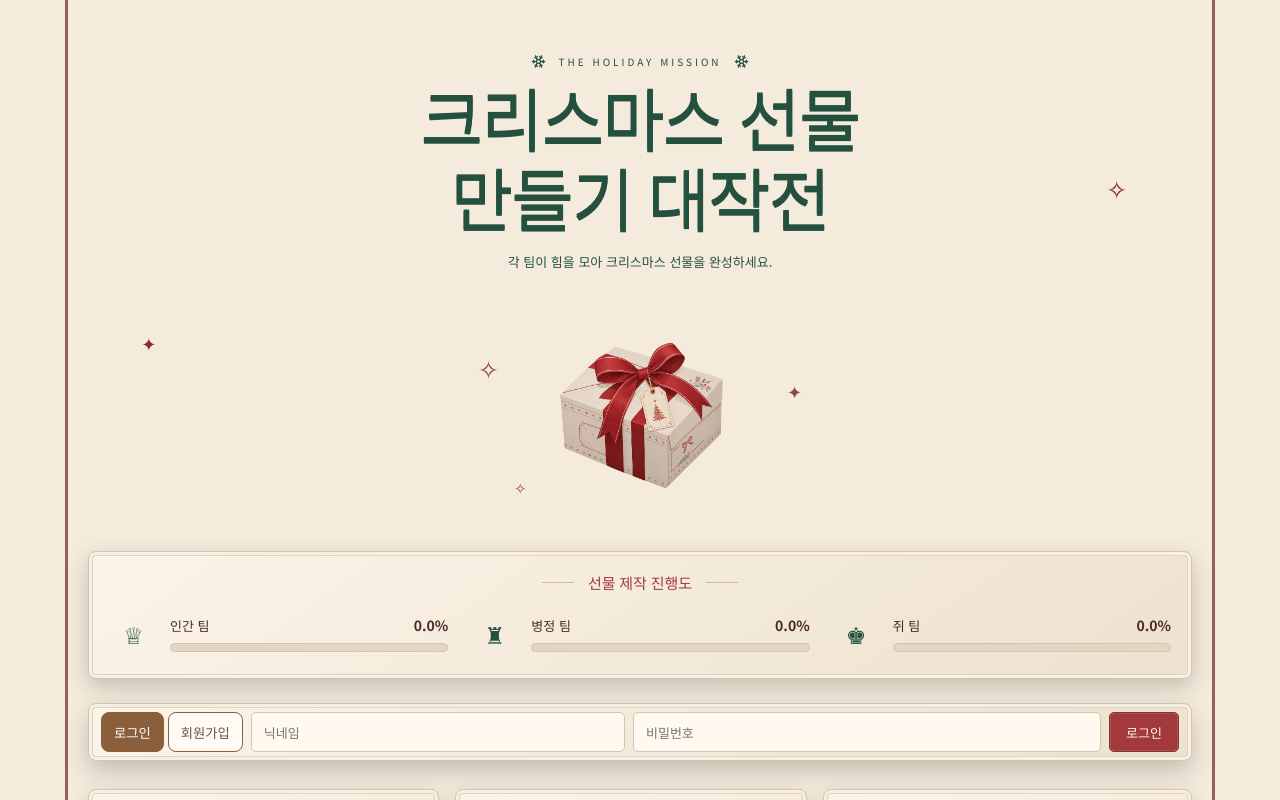
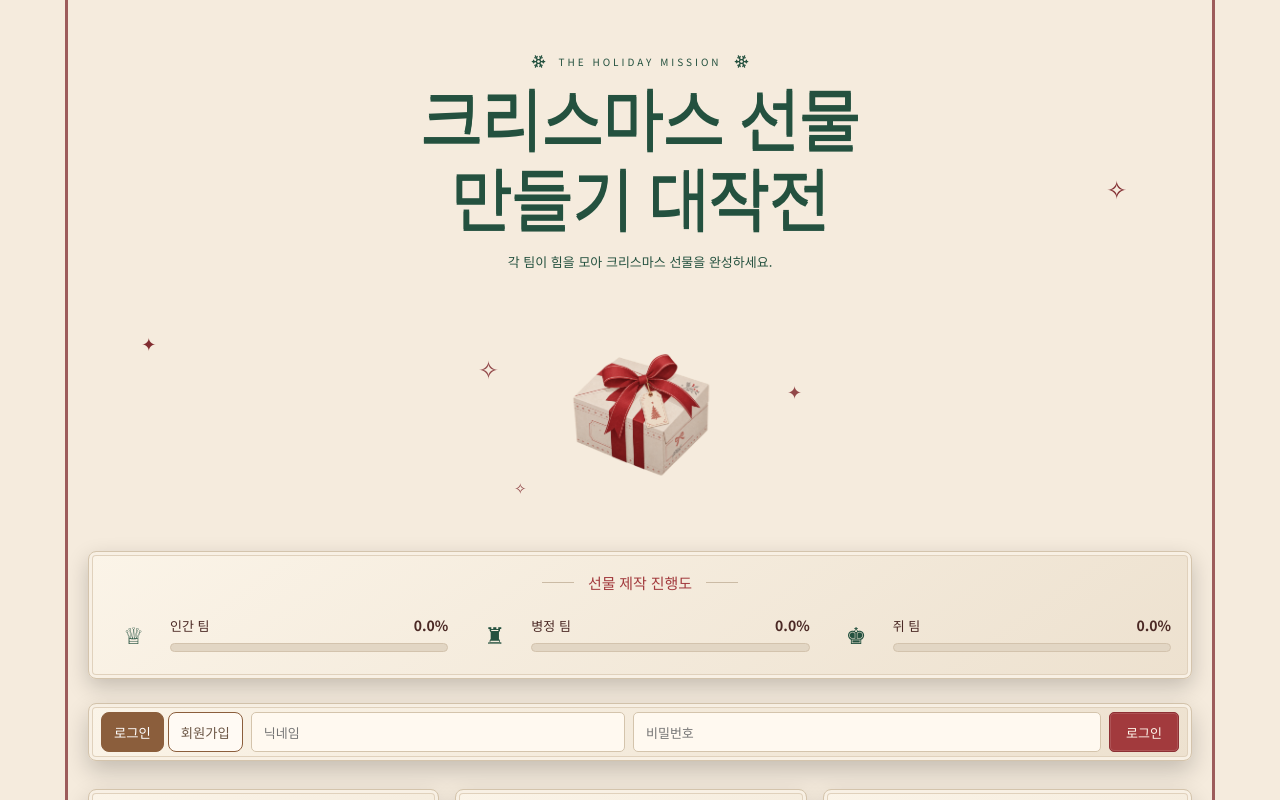
Before and after one commit to DoA-xoxo/gift, a Next.js app in the folder christmas-gift-next/: page / in a window 1280 px wide. Shown: the top 800 px of the page. Built offline with nearby package versions, Linux system fonts and the light colour scheme; no server answers; the database is empty; a web font is replaced by a local one.

Commit message:
Update globals.css

```diff
--- a/christmas-gift-next/app/globals.css
+++ b/christmas-gift-next/app/globals.css
@@ -58,10 +58,15 @@ body {
   isolation: isolate;
 }
 .hero-art img {
-  width: 240px;
-  height: 240px;
-  max-width: 100%;
+  display: block;
+  width: 150px;
+  height: 150px;
+  min-width: 0;
+  min-height: 0;
+  max-width: 150px;
+  max-height: 150px;
   object-fit: contain;
+  flex: none;
 }
 /* 선물 뒤에서 퍼지는 따뜻한 빛 */
 .glow {
@@ -752,19 +757,3 @@ footer p {
   background: #24513F;
   color: #FFF7EC;
 }
-
-.hero-art {
-  height: 280px !important;
-  max-height: 280px !important;
-  overflow: hidden;
-}
-
-.hero-art img {
-  display: block !important;
-  width: 180px !important;
-  height: 180px !important;
-  max-width: 180px !important;
-  max-height: 180px !important;
-  object-fit: contain !important;
-  flex: 0 0 180px !important;
-}
```
